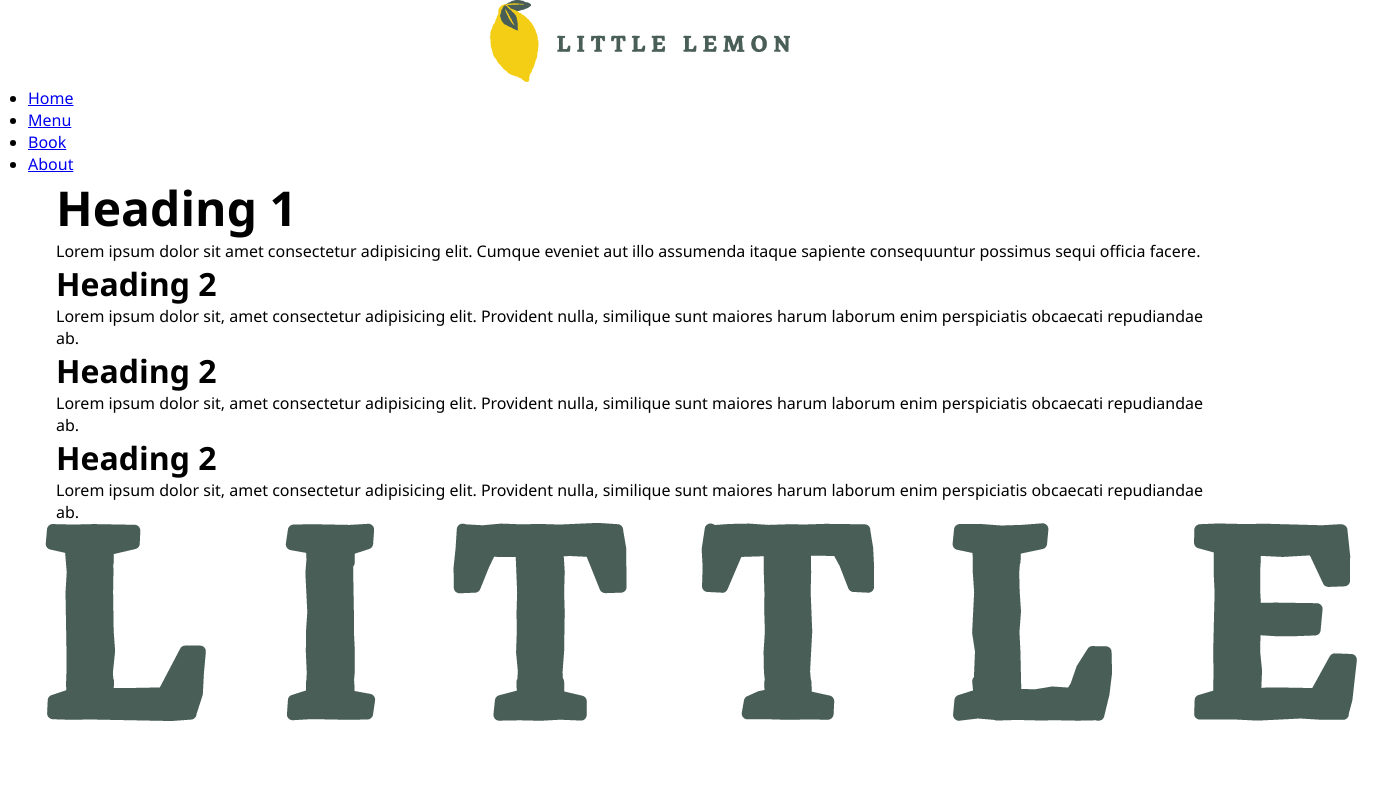
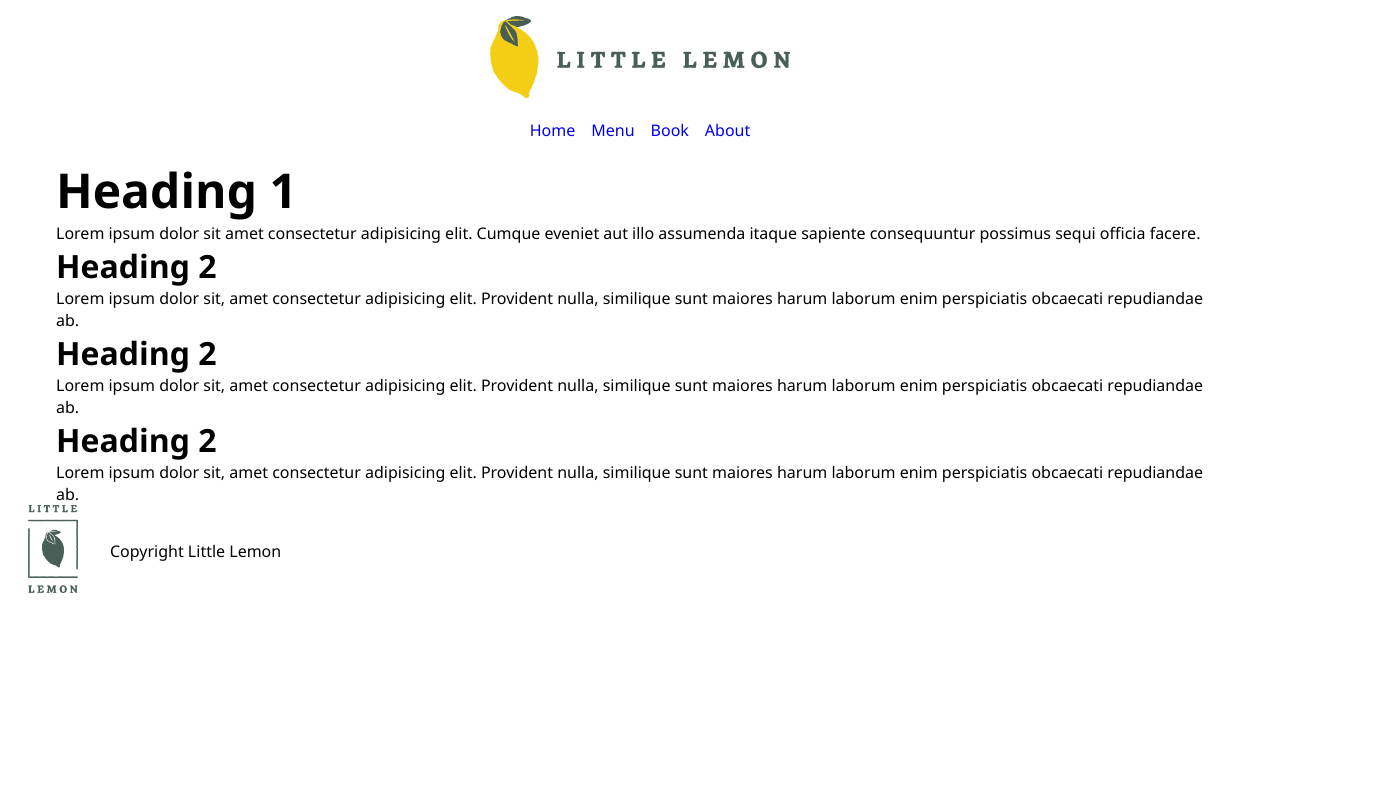
Before and after one commit to emmeiwhite/little-lemon-restaurant-Meta, a plain HTML site: page index.html in a window 1280 px wide. Shown: the top 800 px of the page, 1390 px wide, since content can reach past the window. Drawn offline with Linux system fonts and the light colour scheme.

Commit message:
assignment-1.4 header, nav, footer, logos layout done!

```diff
--- a/css/style.css
+++ b/css/style.css
@@ -22,6 +22,14 @@ h2 {
   font-size: 2rem;
 }
 
+ul {
+  list-style: none;
+}
+
+a {
+  text-decoration: none;
+}
+
 /* --- Mobile First Design --- */
 section,
 footer,
@@ -37,9 +45,30 @@ nav {
 
 .header {
   text-align: center;
+  padding-top: 1rem;
 }
 
 .main-logo {
   width: 300px;
   height: auto;
 }
+
+/* --- Nav Section --- */
+.nav ul {
+  display: flex;
+  justify-content: center;
+  gap: 1rem;
+  padding: 1rem 0;
+}
+
+/* --- Footer Section --- */
+.footer {
+  display: flex;
+  gap: 2rem;
+  align-items: center;
+}
+
+.footer-logo {
+  width: 50px;
+  height: auto;
+}
```
